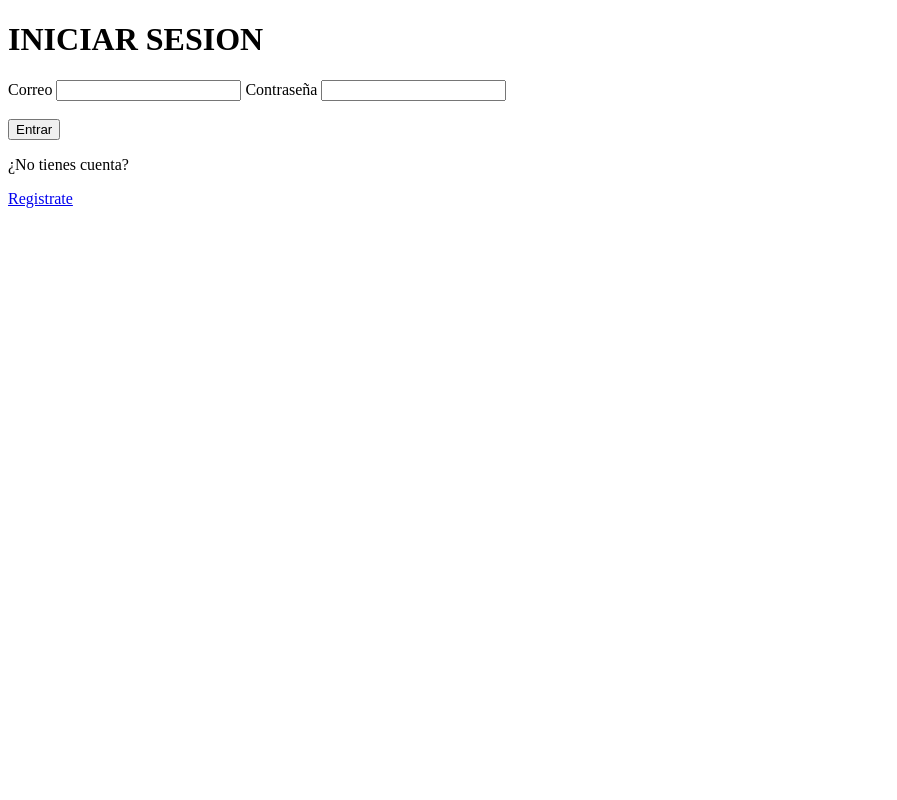
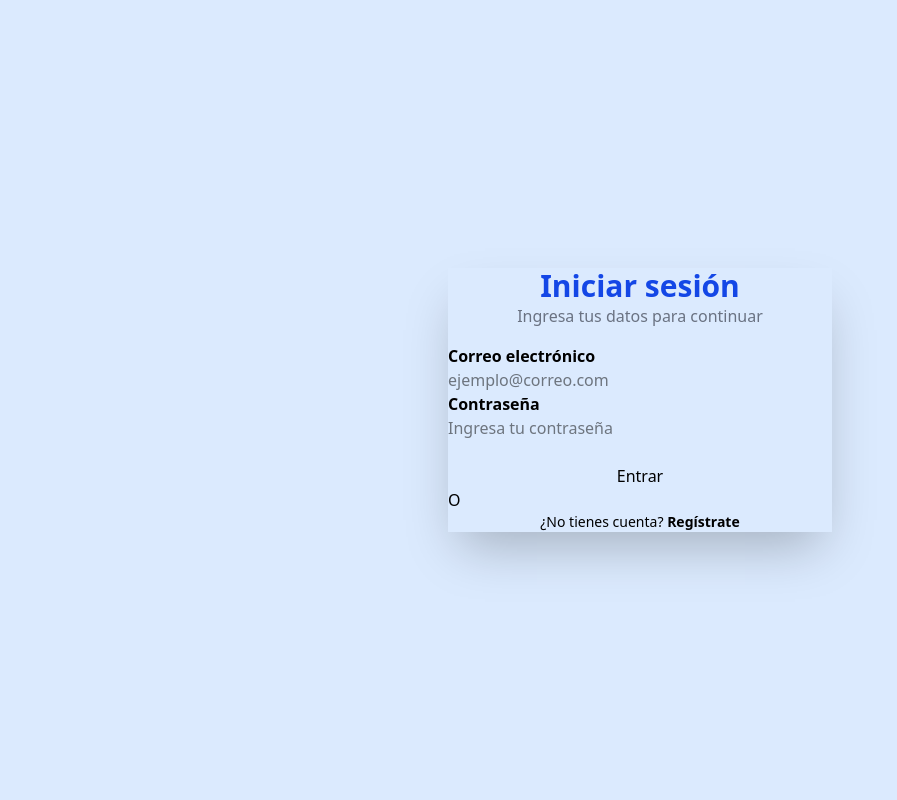
Before and after one commit to omi0325/APP_WEB, a Flask app: page / in a window 1280 px wide. Shown: the whole page, without its empty margins (0-897 px from the left). Run offline with Flask 3, Linux system fonts and the light colour scheme; some libraries are stand-ins or nearby versions.

Commit message:
Se agrego diseño al formulario y se corrigio el error de que no entraba

```diff
--- a/INTRODUCCION_FLASK/app.py
+++ b/INTRODUCCION_FLASK/app.py
@@ -84,6 +84,9 @@ def login():
             session["id_usuario"]=usuario[0]
             session["nombre"]=usuario[1]
             session["rol"]=usuario[6]
+            print("USUARIO ENCONTRADO:", usuario)
+            print("ROL:", session["rol"])
+            print("SESION:", session)
             #si el rol es administrador lo manda a la ruta administrador sino a la de usuario
             if session["rol"]=="Administrador":
                 return  redirect(url_for("admin"))
@@ -95,14 +98,14 @@ def login():
 def admin():
     if "id_usuario"not in session:
         return redirect (url_for("login"))
-    if session.get("rol")!="administrador":
+    if session.get("rol")!="Administrador":
         return "Acceso denegado"
     return render_template("administrador.html",nombre=session["nombre"])
 @app.route("/usuario")
 def usuario():
     if "id_usuario" not in session:
         return redirect(url_for("login"))
-    if session.get("rol")!="usuarios":
+    if session.get("rol")!="Usuario":
         return "Acceso denegado"
     return render_template("usuarios.html",nombre=session["nombre"])
 @app.route("/logout")
--- a/INTRODUCCION_FLASK/templates/administrador.html
+++ b/INTRODUCCION_FLASK/templates/administrador.html
@@ -6,6 +6,6 @@
     <title>Administrador</title>
 </head>
 <body>
-
+    este es Administrador
 </body>
 </html>
--- a/INTRODUCCION_FLASK/templates/login.html
+++ b/INTRODUCCION_FLASK/templates/login.html
@@ -1,23 +1,65 @@
 <!DOCTYPE html>
-<html lang="en">
+<html lang="es">
 <head>
     <meta charset="UTF-8">
     <meta name="viewport" content="width=device-width, initial-scale=1.0">
-    <title>Document</title>
+    <title>Iniciar sesión</title>
+
+    <link href="https://cdn.jsdelivr.net/npm/daisyui@5"
+          rel="stylesheet" type="text/css" />
+
+    <script src="https://cdn.jsdelivr.net/npm/@tailwindcss/browser@4"></script>
 </head>
-<body>
-    <div>
-        <h1>INICIAR SESION</h1>
-        <form action="/login" method="POST">
-            <label for="">Correo</label>
-                <input type="email" name="correo" required>
-            <label for="">Contraseña</label>
-                <input type="password" name="password_hash" required>
-                <br><br>
-                <button type="submit">Entrar</button>
-        </form>
-        <p>¿No tienes cuenta?</p>
-        <a href="{{url_for('registro')}}">Registrate</a>
+
+<body class="min-h-screen flex justify-center items-center bg-blue-100">
+
+    <div class="card bg-base-100 w-96 shadow-2xl">
+        <div class="card-body">
+
+            <h1 class="text-3xl font-bold text-center text-blue-700">
+                Iniciar sesión
+            </h1>
+
+            <p class="text-center text-gray-500 mb-4">
+                Ingresa tus datos para continuar
+            </p>
+
+            <form action="/login" method="POST">
+
+                <label class="label">
+                    <span class="label-text font-semibold">Correo electrónico</span>
+                </label>
+
+                <input type="email" name="correo"
+                       class="input input-bordered w-full"
+                       placeholder="ejemplo@correo.com" required>
+
+                <label class="label mt-3">
+                    <span class="label-text font-semibold">Contraseña</span>
+                </label>
+
+                <input type="password" name="password_hash"
+                       class="input input-bordered w-full"
+                       placeholder="Ingresa tu contraseña" required>
+
+                <button type="submit"
+                        class="btn btn-primary w-full mt-6">
+                    Entrar
+                </button>
+
+            </form>
+
+            <div class="divider">O</div>
+
+            <p class="text-center text-sm">
+                ¿No tienes cuenta?
+                <a href="{{ url_for('registro') }}"
+                   class="link link-primary font-bold">
+                    Regístrate
+                </a>
+            </p>
+
+        </div>
     </div>
 </body>
 </html>
```
